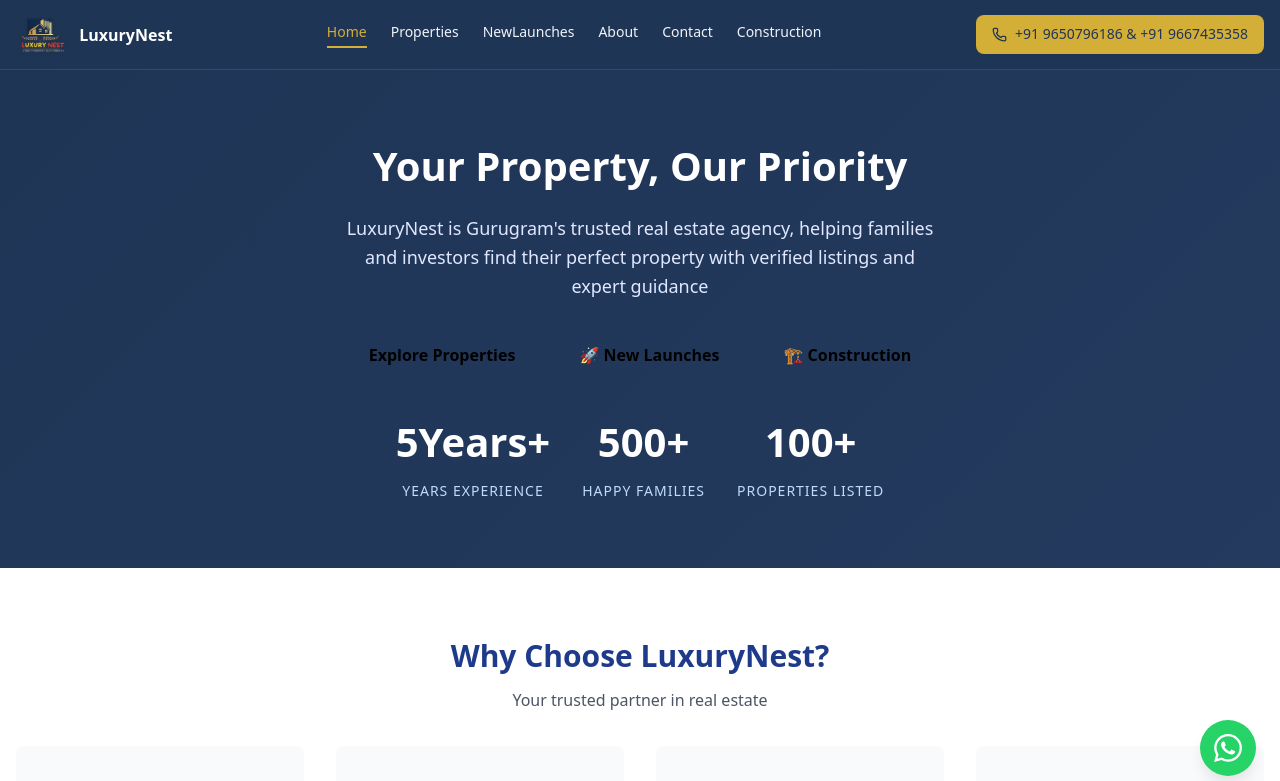
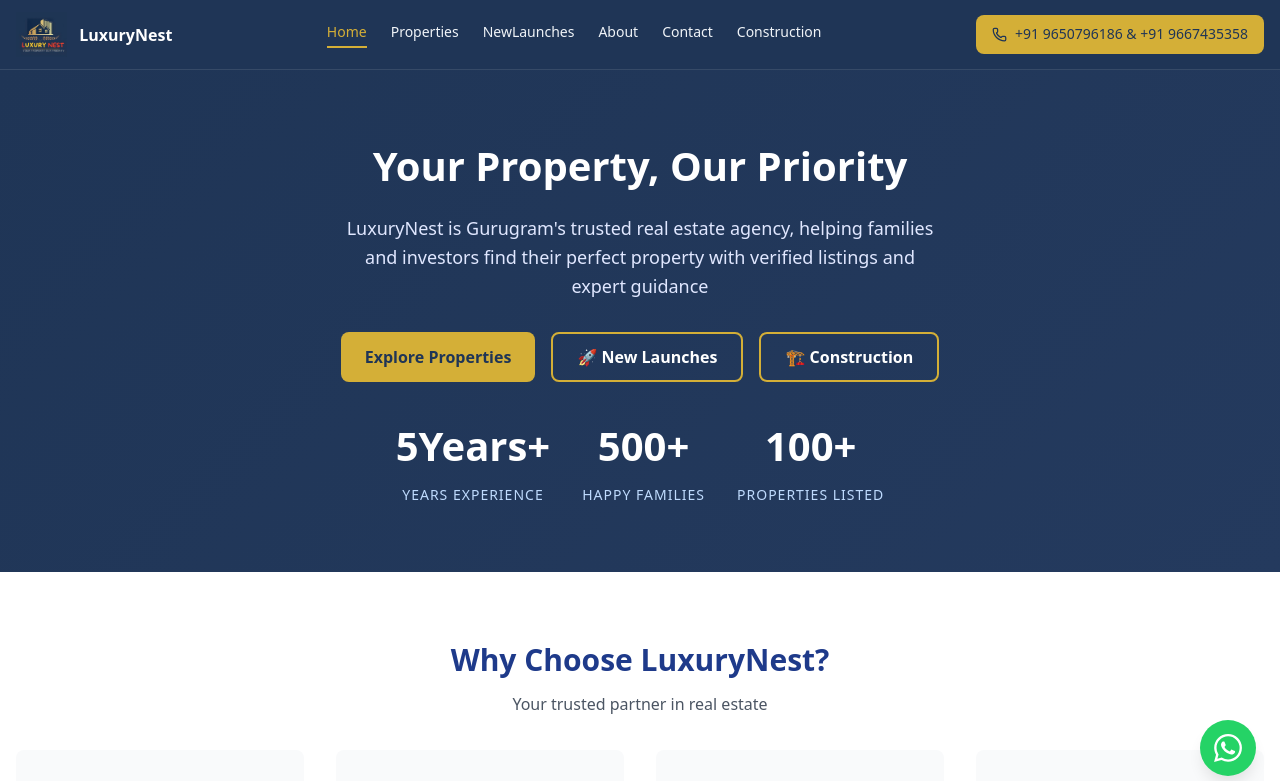
Before and after one commit to gauravquest00-create/luxurynest.llp, a React (Vite) app: page / in a window 1280 px wide. Shown: the top 781 px of the page. Built offline with nearby package versions, Linux system fonts and the light colour scheme.

Commit message:
Update HeroBanner.jsx

```diff
--- a/src/components/home/HeroBanner.jsx
+++ b/src/components/home/HeroBanner.jsx
@@ -15,19 +15,19 @@ export default function HeroBanner() {
 
         <div className="hero-buttons">
           <button
-            className="hero-btn"
+            className="hero-btn primary"
             onClick={() => navigate('/properties')}
           >
             {siteConfig.cta?.primary || "Explore Properties"}
           </button>
           <button
-            className="hero-btn"
+            className="hero-btn secondary"
             onClick={() => navigate('/new-launches')}
           >
             🚀 New Launches
           </button>
           <button
-            className="hero-btn"
+            className="hero-btn secondary"
             onClick={() => navigate('/construction')}
           >
             🏗️ Construction
```
